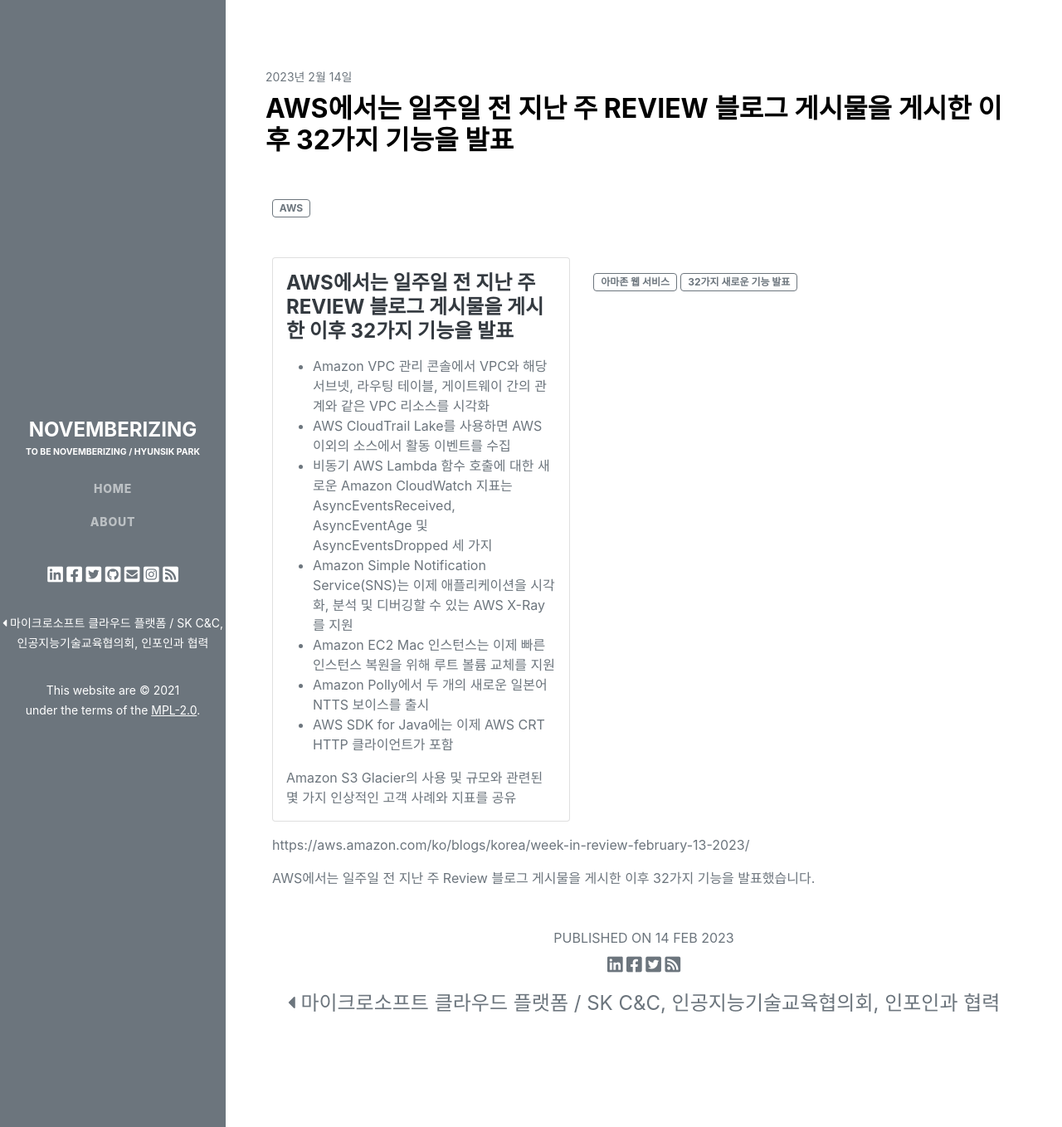
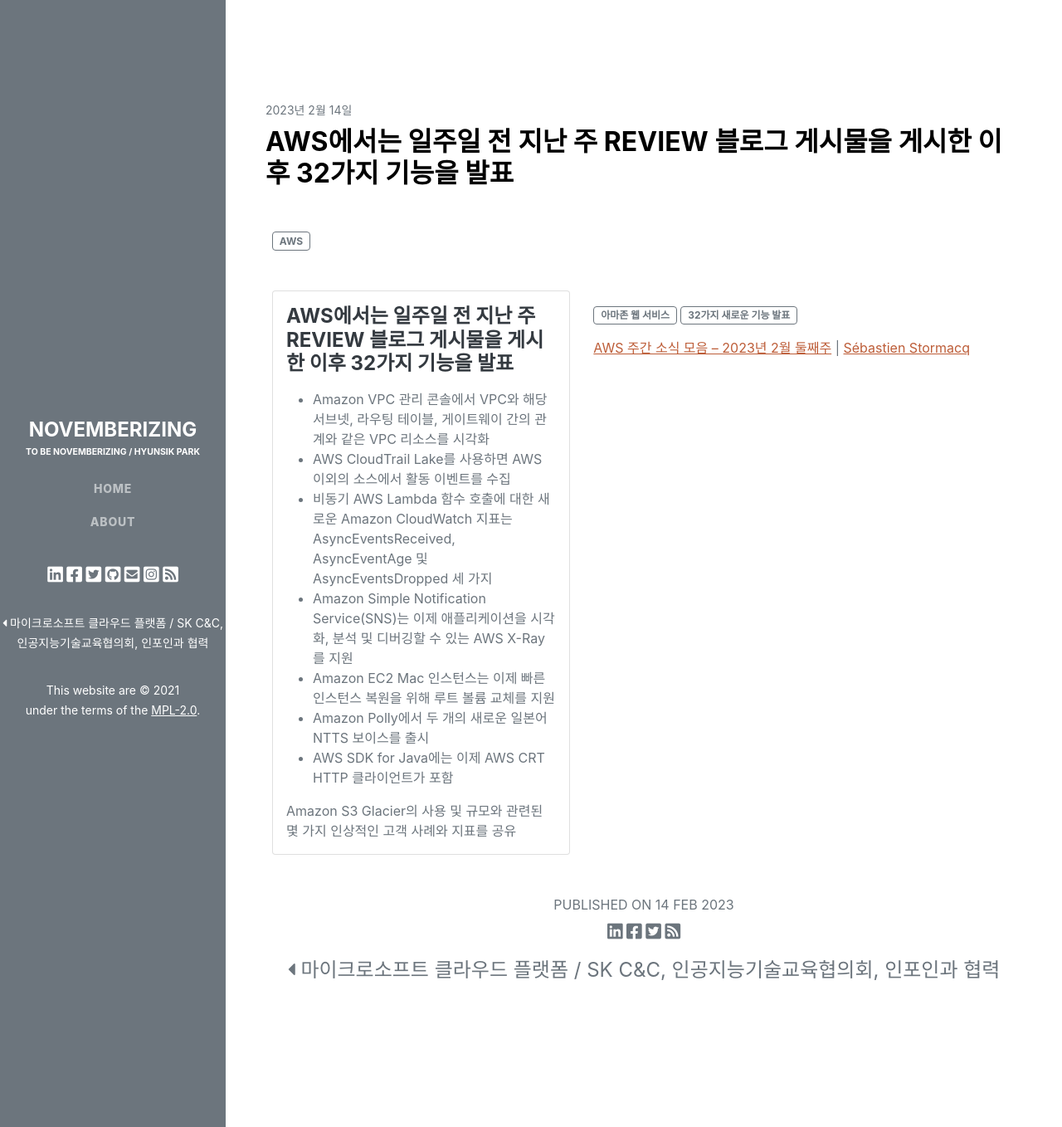
Before and after one commit to novemberizing/novemberizing.github.io, a Jekyll site: the page built from _posts/2023-02-15-NewsXBrief.md, in a window 1280 px wide and 1358 px high. Shown: the whole window at 83% size. Built offline with Jekyll 4.4.1, drawn with Linux system fonts in a browser that asks for light colours; comment, search, counter and statistics services are not loaded.

Commit message:
업데이트

```diff
--- a/_posts/2023-02-15-NewsXBrief.md
+++ b/_posts/2023-02-15-NewsXBrief.md
@@ -38,9 +38,8 @@
             <span class="badge badge-outline-secondary">아마존 웹 서비스</span>
             <span class="badge badge-outline-secondary">32가지 새로운 기능 발표</span>
         </p>
+        <p class="mb-3">
+            <a href="https://aws.amazon.com/ko/blogs/korea/week-in-review-february-13-2023/">AWS 주간 소식 모음 – 2023년 2월 둘째주</a> | <a href="https://aws.amazon.com/ko/blogs/korea/author/stormacq/">Sébastien Stormacq</a>
+        </p>
     </div>
 </div>
-
-https://aws.amazon.com/ko/blogs/korea/week-in-review-february-13-2023/
-
-AWS에서는 일주일 전 지난 주 Review 블로그 게시물을 게시한 이후 32가지 기능을 발표했습니다.
```
